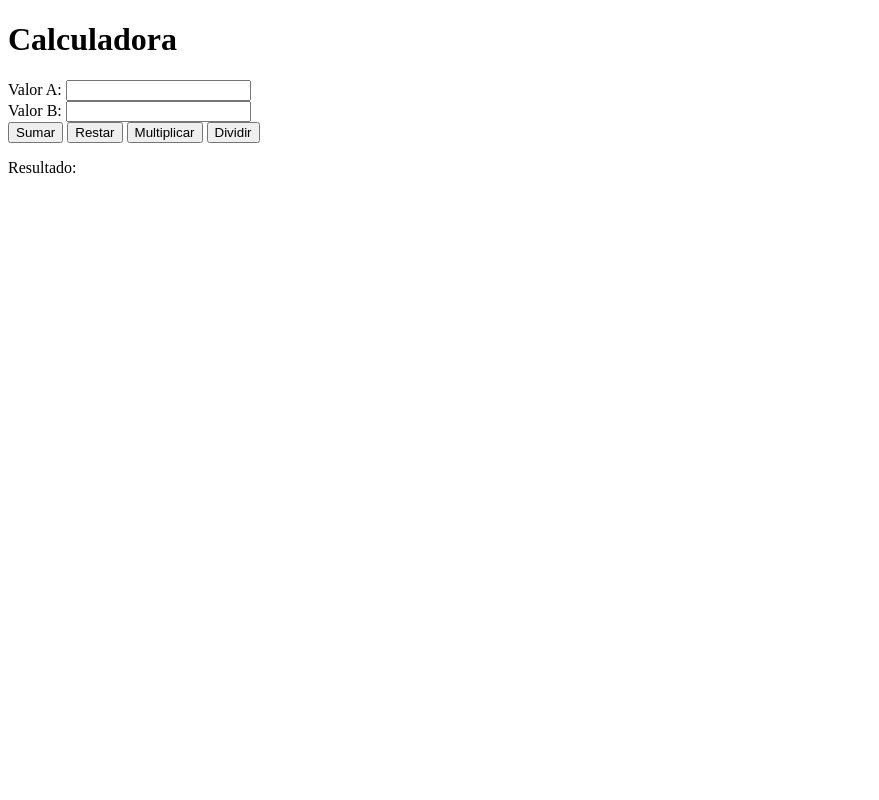
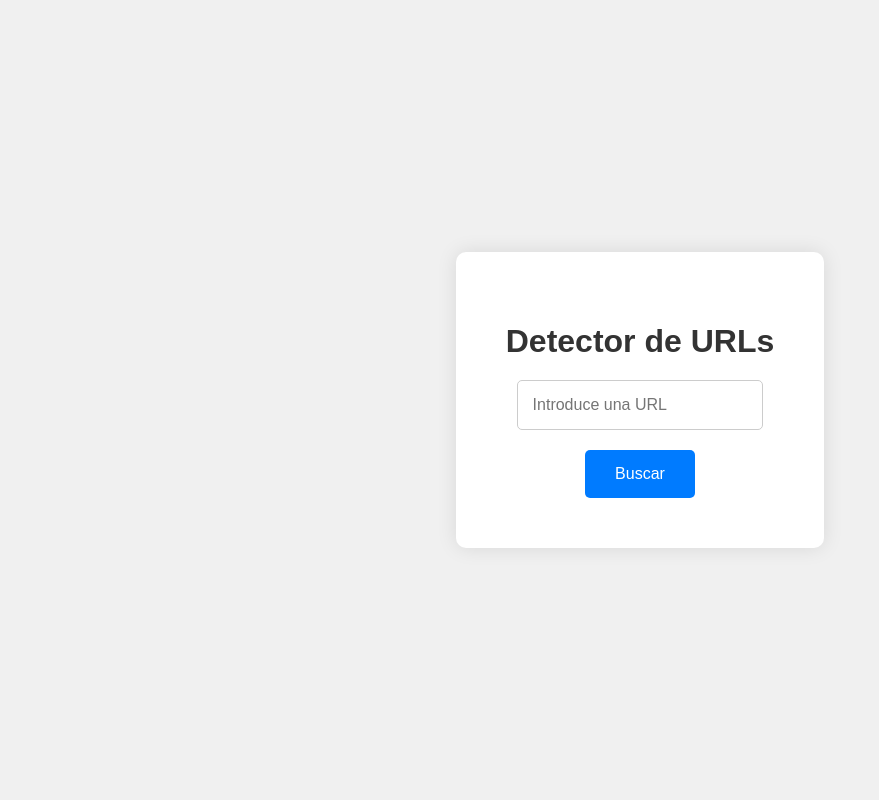
Before and after one commit to Alkrax87/ML-Web-Urls-Python, a Flask app: page / in a window 1280 px wide. Shown: the whole page, without its empty margins (0-879 px from the left). Run offline with Flask 3, Linux system fonts and the light colour scheme.

Commit message:
Conversion Url base

```diff
--- a/server.py
+++ b/server.py
@@ -1,5 +1,5 @@
-from flask import Flask, request, jsonify, render_template
-import operaciones
+from flask import Flask, request, render_template
+import conversion
 
 app = Flask(__name__)
 
@@ -7,29 +7,14 @@ app = Flask(__name__)
 def index():
   return render_template('index.html')
 
-@app.route('/suma', methods=['GET'])
-def suma():
-  a = float(request.args.get('a'))
-  b = float(request.args.get('b'))
-  return jsonify(result=operaciones.suma(a, b))
-
-@app.route('/resta', methods=['GET'])
-def resta():
-  a = float(request.args.get('a'))
-  b = float(request.args.get('b'))
-  return jsonify(result=operaciones.resta(a, b))
-
-@app.route('/multiplicacion', methods=['GET'])
-def multiplicacion():
-  a = float(request.args.get('a'))
-  b = float(request.args.get('b'))
-  return jsonify(result=operaciones.multiplicacion(a, b))
-
-@app.route('/division', methods=['GET'])
-def division():
-  a = float(request.args.get('a'))
-  b = float(request.args.get('b'))
-  return jsonify(result=operaciones.division(a, b))
+@app.route('/buscar', methods=['POST'])
+def buscar():
+  url = request.form['url']
+  print(f'URL recibida: {url}')
+  # Llama a la función de conversión y obtén los resultados
+  resultado = conversion.procesar_url(url)
+  print(f'Detalles de la URL: {resultado}')
+  return f'<h2>URL recibida: {url}</h2><pre>{resultado}</pre>'
 
 if __name__ == '__main__':
   app.run(debug=True)
--- /dev/null
+++ b/static/style.css
@@ -0,0 +1,51 @@
+body {
+  font-family: Arial, sans-serif;
+  background-color: #f0f0f0;
+  display: flex;
+  justify-content: center;
+  align-items: center;
+  height: 100vh;
+  margin: 0;
+}
+
+.container {
+  text-align: center;
+  background: white;
+  padding: 50px;
+  border-radius: 10px;
+  box-shadow: 0 0 20px rgba(0, 0, 0, 0.1);
+}
+
+h1 {
+  margin-bottom: 20px;
+  color: #333;
+}
+
+form {
+  display: flex;
+  flex-direction: column;
+  align-items: center;
+}
+
+input[type="text"] {
+  width: 80%;
+  padding: 15px;
+  margin-bottom: 20px;
+  border: 1px solid #ccc;
+  border-radius: 5px;
+  font-size: 16px;
+}
+
+button {
+  padding: 15px 30px;
+  font-size: 16px;
+  color: white;
+  background-color: #007BFF;
+  border: none;
+  border-radius: 5px;
+  cursor: pointer;
+}
+
+button:hover {
+  background-color: #0056b3;
+}
--- a/templates/index.html
+++ b/templates/index.html
@@ -1,30 +1,17 @@
 <!DOCTYPE html>
 <html lang="es">
 <head>
-  <meta charset="UTF-8">
-  <title>Calculadora con Python y Flask</title>
-  <script>
-    async function calcular(operacion) {
-      const a = document.getElementById('a').value;
-      const b = document.getElementById('b').value;
-      const response = await fetch(`http://127.0.0.1:5000/${operacion}?a=${a}&b=${b}`);
-      const result = await response.json();
-      document.getElementById('resultado').innerText = `Resultado: ${result.result}`;
-    }
-  </script>
+    <meta charset="UTF-8">
+    <title>Buscador de URLs</title>
+    <link rel="stylesheet" href="{{ url_for('static', filename='style.css') }}">
 </head>
 <body>
-  <h1>Calculadora</h1>
-  <label for="a">Valor A:</label>
-  <input type="number" id="a">
-  <br>
-  <label for="b">Valor B:</label>
-  <input type="number" id="b">
-  <br>
-  <button onclick="calcular('suma')">Sumar</button>
-  <button onclick="calcular('resta')">Restar</button>
-  <button onclick="calcular('multiplicacion')">Multiplicar</button>
-  <button onclick="calcular('division')">Dividir</button>
-  <p id="resultado">Resultado: </p>
+    <div class="container">
+        <h1>Detector de URLs</h1>
+        <form action="/buscar" method="post">
+            <input type="text" name="url" placeholder="Introduce una URL" required>
+            <button type="submit">Buscar</button>
+        </form>
+    </div>
 </body>
 </html>
```
Also changed, not shown: conversion.py (added, +49 -0 lines).
